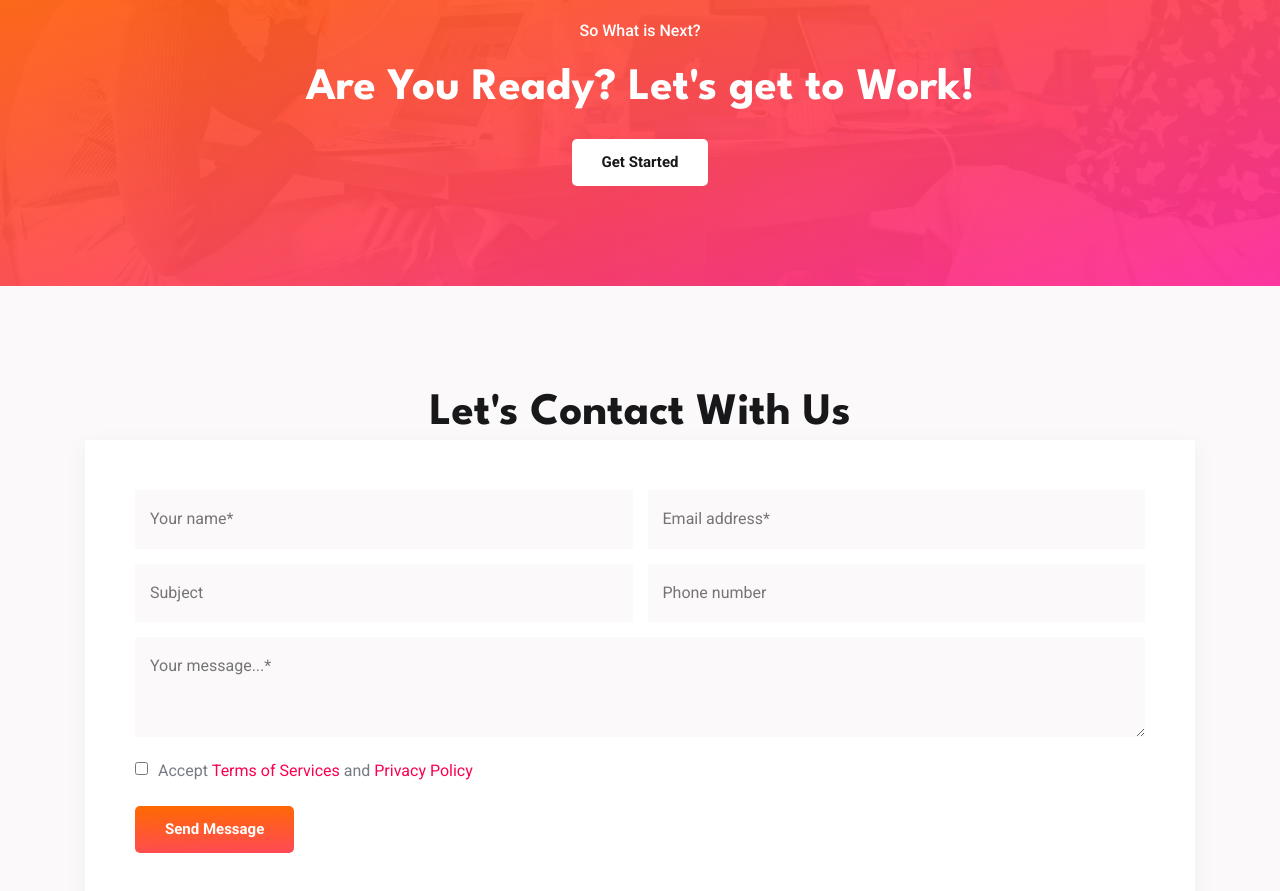
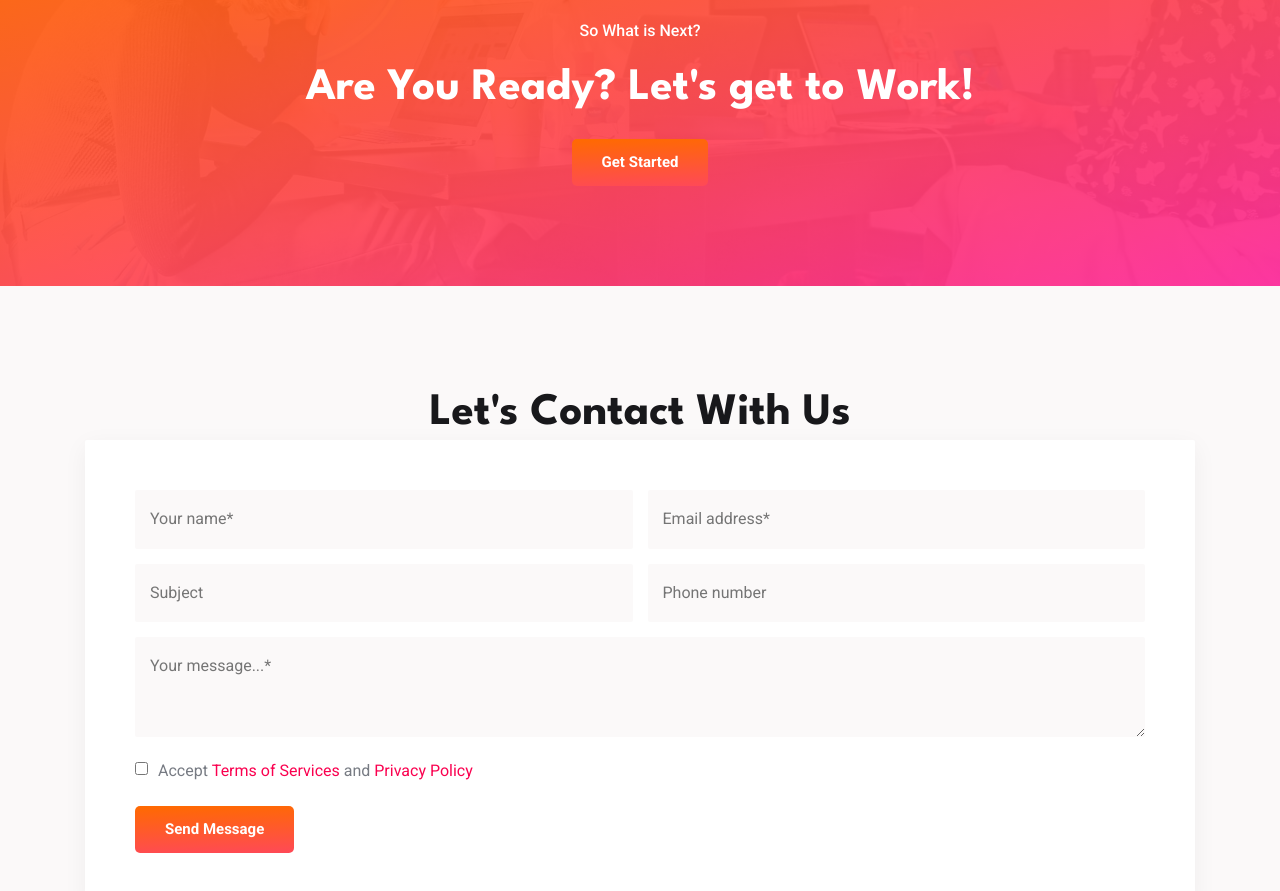
Before and after one commit to SyamSundarKV/ssr-marketing, a plain HTML site: page index.html in a window 1280 px wide. Shown: the part 4340-5231 px from the top of the page. Drawn offline with nearby package versions, Linux system fonts and the light colour scheme.

Commit message:
Update index.html

```diff
--- a/index.html
+++ b/index.html
@@ -327,7 +327,7 @@
         <div class="container">
           <p class="cta-subtitle">So What is Next?</p>
           <h2 class="h2 section-title">Are You Ready? Let's get to Work!</h2>
-          <a href="#" class="btn btn-secondary">Get Started</a>
+          <a href="#" class="btn btn-primary">Get Started</a>
         </div>
       </section>
        <!--#CONTACT-->
```
